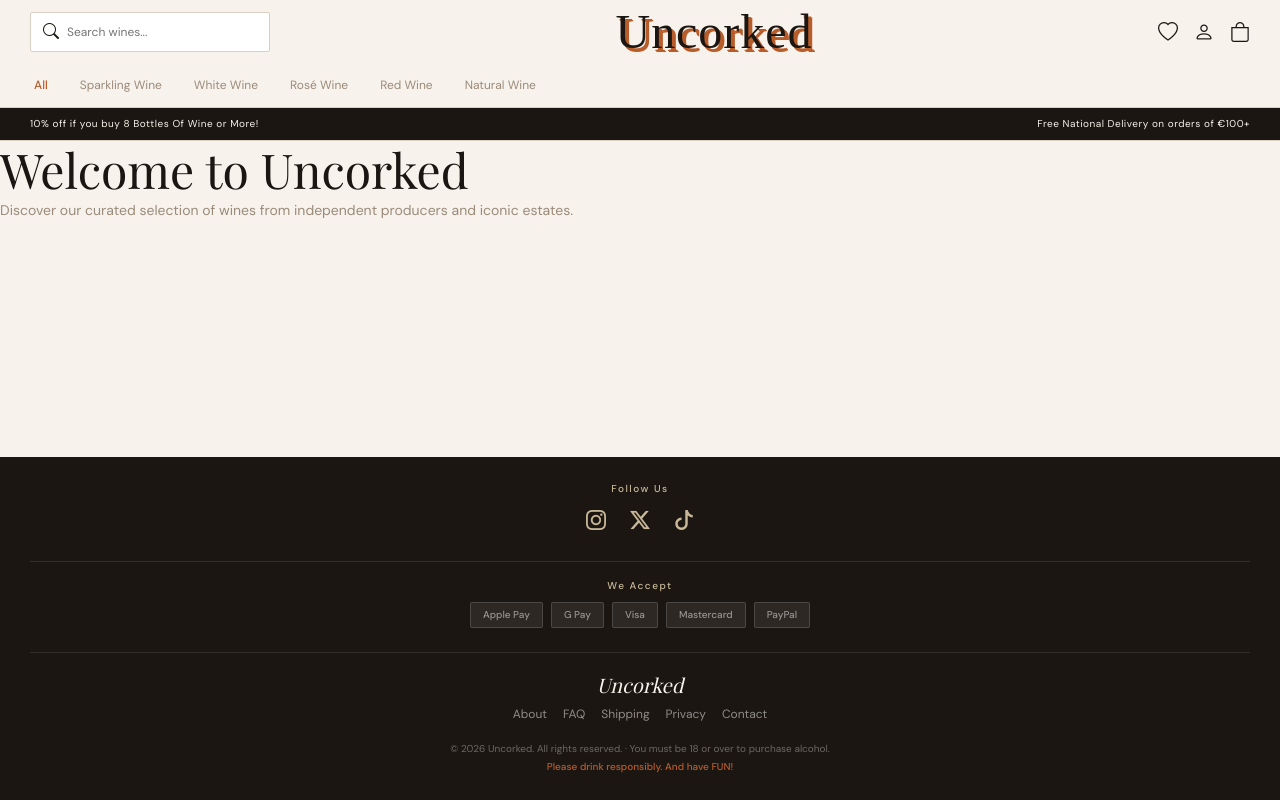
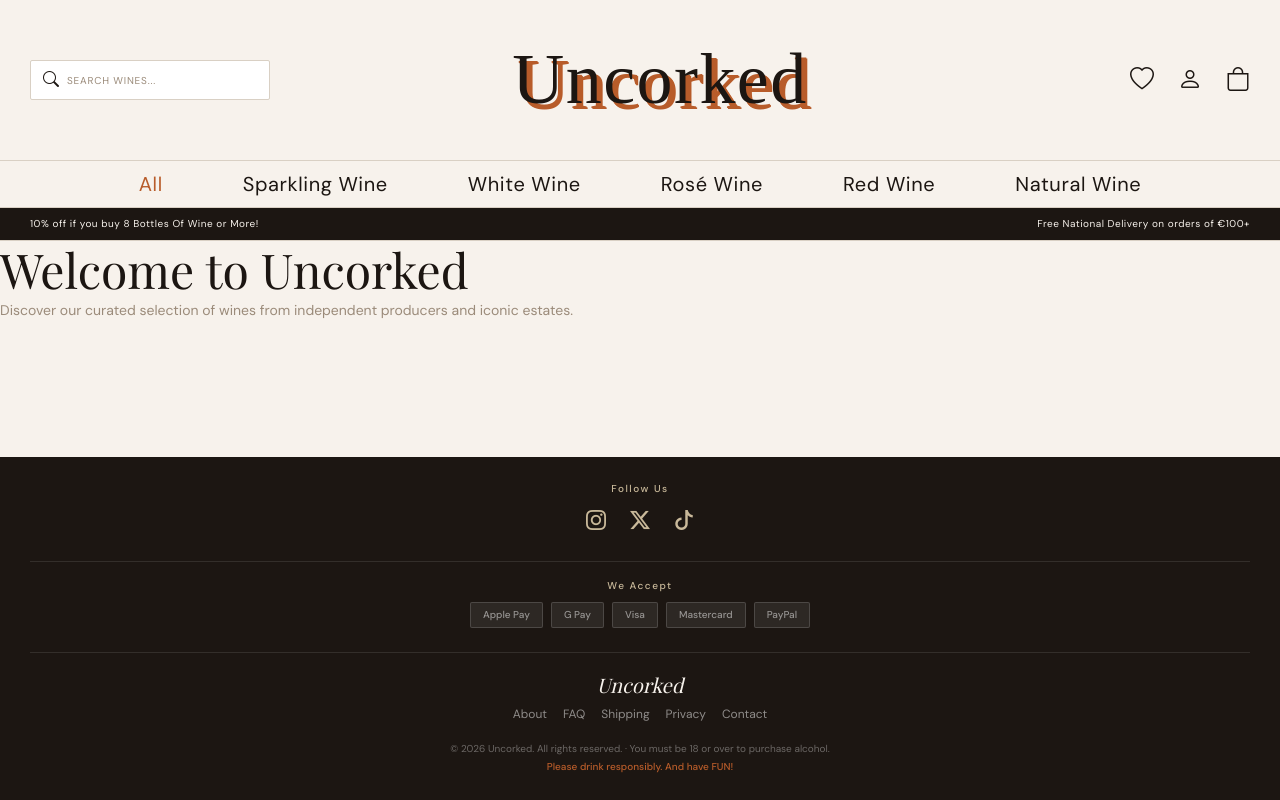
Before and after one commit to crucioltheresa/uncorked, a Django app: page / in a window 1280 px wide. Run offline with Django 5.2, Linux system fonts and the light colour scheme; some web fonts are replaced.

Commit message:
Style nav to match Figma design

```diff
--- a/static/css/style.css
+++ b/static/css/style.css
@@ -30,6 +30,8 @@
     --text-xl: 28px;
     --text-2xl: 36px;
     --text-3xl: 48px;
+    --text-4xl: 64px;
+    --text-5xl: 96px;
 
     /* Spacing */
     --space-xs: 8px;
@@ -502,17 +504,17 @@ p {
     display: flex;
     align-items: center;
     justify-content: space-between;
-    padding: 14px var(--container-pad);
-    height: 64px;
+    padding: 20px var(--container-pad);
+    height: 160px;
 }
 
 .nav__logo {
     font-family: 'Plaster', serif;
-    font-size: 32px;
+    font-size: 96px;
     color: var(--color-dark);
     text-shadow:
-        3px 3px 0px var(--color-accent),
-        4px 4px 0px var(--color-accent);
+        5px 5px 0px var(--color-accent),
+        6px 6px 0px var(--color-accent);
     letter-spacing: 0.02em;
     text-align: center;
     flex: 1;
@@ -525,22 +527,50 @@ p {
 .nav__logo a:hover {
     color: var(--color-dark);
     text-shadow:
-        3px 3px 0px var(--color-accent),
-        4px 4px 0px var(--color-accent);
+        5px 5px 0px var(--color-accent),
+        6px 6px 0px var(--color-accent);
 }
 
 .nav__search {
-    display: none;
+    display: flex;
+    align-items: center;
+    background: var(--color-card);
+    border: 0.5px solid var(--color-border);
+    border-radius: var(--radius-sm);
+    padding: 8px 14px;
+    gap: 8px;
+    width: 200px;
+}
+
+.nav__search input {
+    border: none;
+    background: none;
+    font-size: var(--text-sm);
+    outline: none;
+    width: 100%;
+    font-family: var(--font-body);
+    letter-spacing: 0.08em;
+    text-transform: uppercase;
+    color: var(--color-mid);
+}
+
+.nav__search input::placeholder {
+    color: var(--color-mid);
+    text-transform: uppercase;
+    letter-spacing: 0.08em;
+    font-size: var(--text-xs);
 }
 
 .nav__icons {
     display: flex;
     align-items: center;
-    gap: var(--space-sm);
+    gap: var(--space-md);
+    width: 200px;
+    justify-content: flex-end;
 }
 
 .nav__icon {
-    font-size: 20px;
+    font-size: 24px;
     color: var(--color-dark);
     position: relative;
     transition: color var(--transition);
@@ -569,12 +599,12 @@ p {
 .nav__categories {
     display: flex;
     align-items: center;
-    overflow-x: auto;
-    scrollbar-width: none;
+    justify-content: center;
+    border-top: 0.5px solid var(--color-border);
     border-bottom: 0.5px solid var(--color-border);
     padding: 0 var(--container-pad);
-    gap: var(--space-md);
-    height: 44px;
+    gap: var(--space-xl);
+    height: 48px;
 }
 
 .nav__categories::-webkit-scrollbar {
@@ -583,16 +613,15 @@ p {
 
 .nav__category {
     font-size: var(--text-sm);
-    color: var(--color-mid);
+    color: var(--color-dark);
     white-space: nowrap;
     transition: color var(--transition);
-    padding: 0 4px;
+    letter-spacing: 0.03em;
 }
 
 .nav__category:hover,
 .nav__category--active {
     color: var(--color-accent);
-    font-weight: 500;
 }
 
 .promo-bar {
@@ -1950,11 +1979,15 @@ p {
     }
 
     .nav__logo {
-        font-size: var(--text-2xl);
+        font-size: var(--text-3xl);
     }
 
     .nav__search {
         width: 240px;
+    }
+
+    .nav__categories a {
+        font-size: var(--text-lg);
     }
 
     .wine-detail__image img {
```
